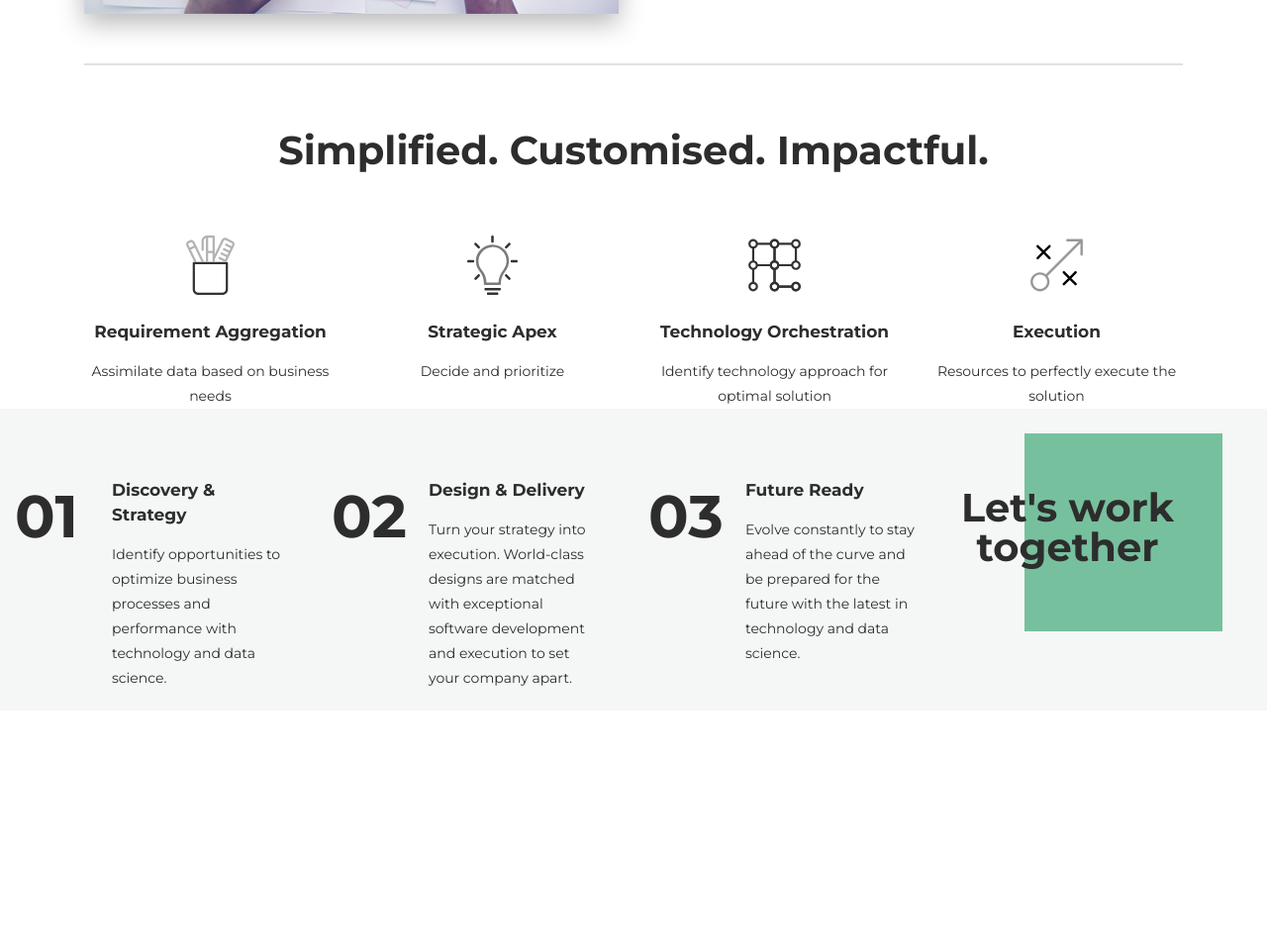
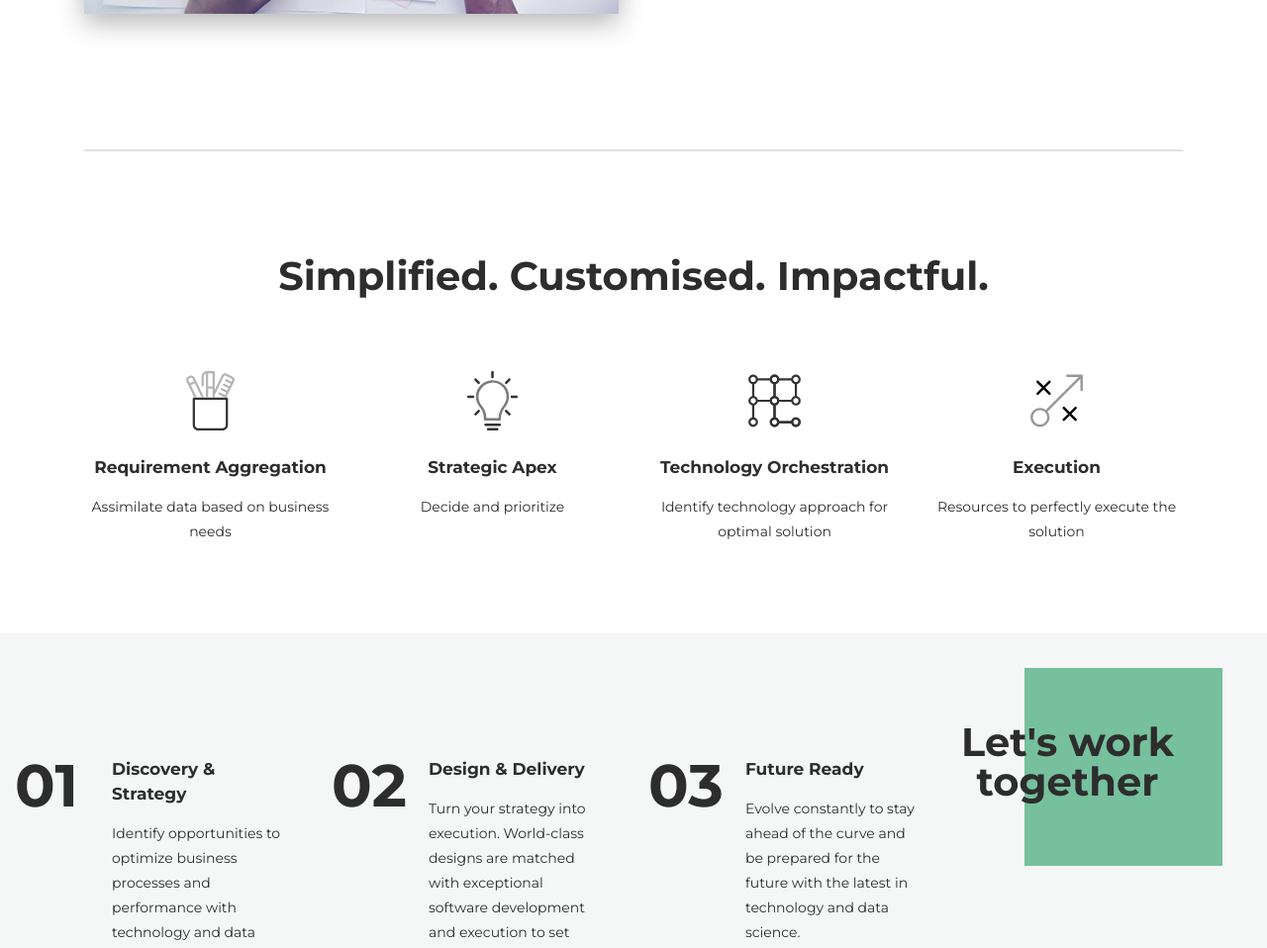
Before and after one commit to sanjaysarkar1997/website, a plain HTML site: page index.html in a window 1280 px wide. Shown: the part 2395-3353 px from the top of the page at 99% size. Before the commit the page ends 3113 px from the top, so only its background shows below. Drawn offline with Linux system fonts and the light colour scheme.

Commit message:
Some Change

```diff
--- a/CSS/style.css
+++ b/CSS/style.css
@@ -181,7 +181,12 @@ nav-link:hover {
 .pb-xxs-50 {
     padding-bottom: 50px
 }
+.p-100-cont{
 
+}
+@media only screen and (max-width:768px){
+
+}
 .technology-text p {
     font-size: 45px;
     line-height: 50px;
@@ -222,7 +227,10 @@ nav-link:hover {
     color: #fff;
     border: 1px solid #77c09e;
 }
-
+/*Border*/
+.border{
+    margin: 87px 0px 40px auto;
+}
 /**/
 .text {
     display: inline-block;
@@ -239,6 +247,9 @@ nav-link:hover {
     background-position: center;
     width: 100%;
     height: 60px;
+}
+.col-md-3{
+   margin: 10px 0px 90px 0px;
 }
 
 .col-md-3 strong {
@@ -259,7 +270,7 @@ nav-link:hover {
 /*=======Container 100%====*/
 .icon-cont {
     position: absolute;
-    top: 55px;
+    top: 90px;
     font-size: 60px;
     font-weight: bold;
     left: 0;
@@ -269,7 +280,7 @@ nav-link:hover {
     position: relative;
     -webkit-animation-name: fadeIn;
     animation-name: fadeIn;
-    padding: 45px 20px 20px 98px;
+    padding: 90px 20px 20px 98px;
     max-width: 320px;
     margin: 0 auto;
 }
```
